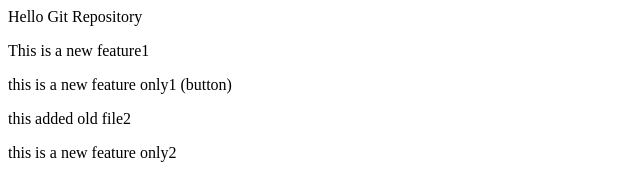
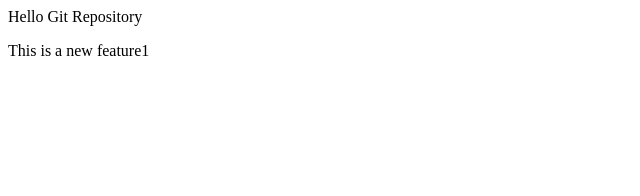
Before and after one commit to niteshp933/Practice_1, a plain HTML site: page index.html in a window 1280 px wide. Shown: the whole page, without its empty margins (0-640 px from the left). Drawn offline with Linux system fonts and the light colour scheme.

Commit message:
updated or removed feature

```diff
--- a/index.html
+++ b/index.html
@@ -1,5 +1,2 @@
 <p>Hello Git Repository</p>
 <p>This is a new feature1</p>
-<p>this is a new feature only1 (button) </p>
-<p>this added old file2</p>
-<p>this is a new feature only2</p>
```
